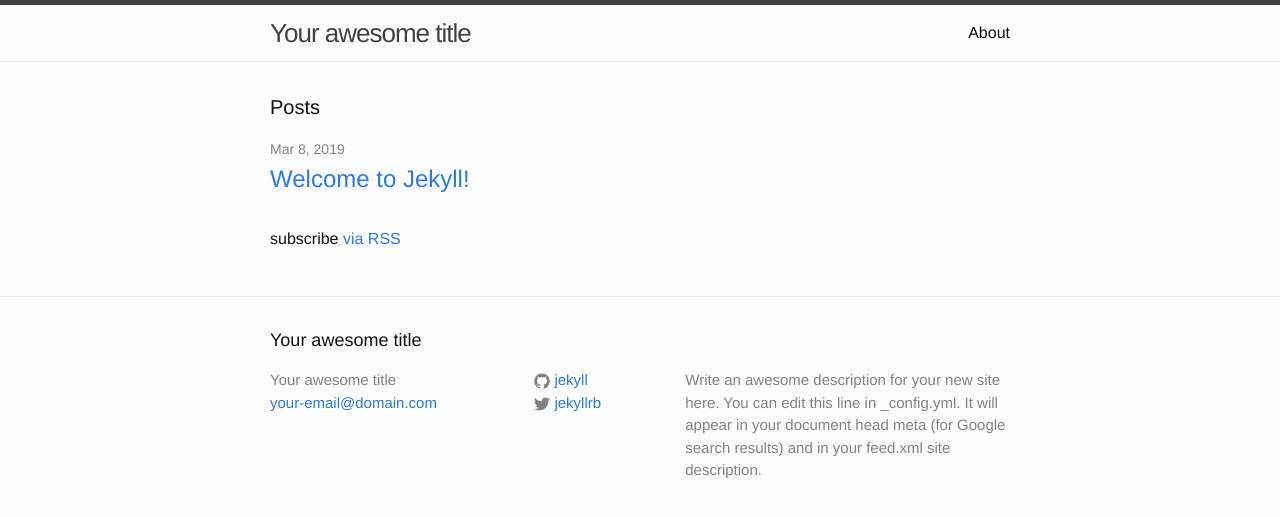
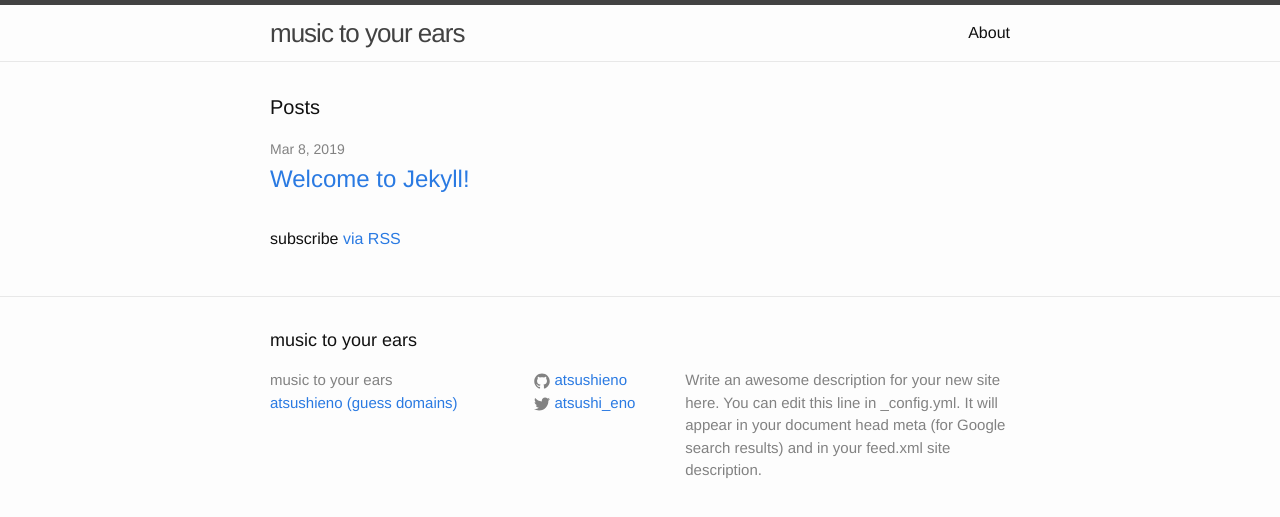
Before and after one commit to atsushieno/atsushieno.github.io, a Jekyll site: the page built from index.html, in a window 1280 px wide. Shown: the top 517 px of the page. Built offline with Jekyll 4.4.1, drawn with Linux system fonts in a browser that asks for light colours.

Commit message:
Update _config.yml

```diff
--- a/_config.yml
+++ b/_config.yml
@@ -6,16 +6,16 @@
 # 'jekyll serve'. If you change this file, please restart the server process.
 
 # Site settings
-title: Your awesome title
-email: your-email@domain.com
+title: music to your ears
+email: atsushieno (guess domains)
 description: > # this means to ignore newlines until "baseurl:"
   Write an awesome description for your new site here. You can edit this
   line in _config.yml. It will appear in your document head meta (for
   Google search results) and in your feed.xml site description.
 baseurl: "" # the subpath of your site, e.g. /blog
 url: "http://yourdomain.com" # the base hostname & protocol for your site
-twitter_username: jekyllrb
-github_username:  jekyll
+twitter_username: atsushi_eno
+github_username:  atsushieno
 
 # Build settings
 markdown: kramdown
```
